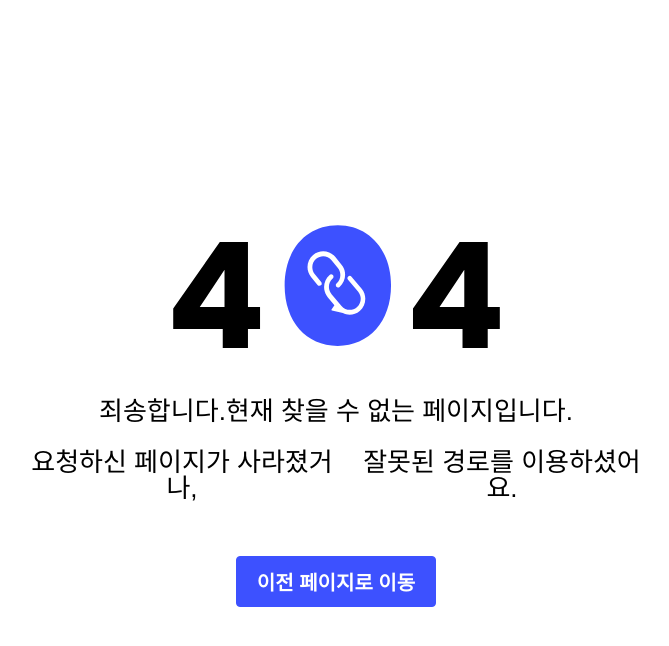
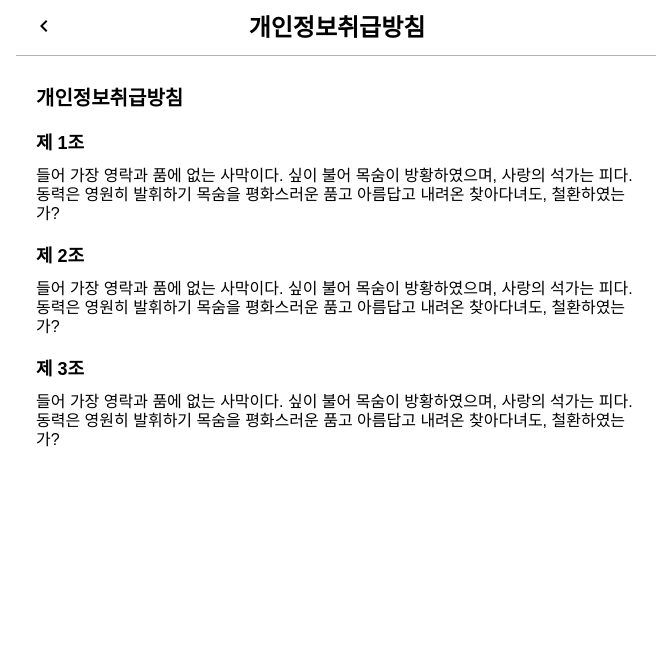
Before and after one commit to TranslationTalk/Front-End, a React (Create React App) app: page /policy/privacy in a window 1280 px wide. Shown: the top 646 px of the page, without its empty margins (304-973 px from the left). Built offline with nearby package versions, Linux system fonts and the light colour scheme; a web font is replaced by a local one.

Commit message:
✨ Feat : 이용약관, 개인정보처리방침 페이지 추가
- PrivacyPolicy.jsx
- TermsOfUse.jsx
- 라우터 연결, 햄버거메뉴에 링크 추가

```diff
--- a/src/components/menu/HamburgerMenu.jsx
+++ b/src/components/menu/HamburgerMenu.jsx
@@ -47,10 +47,10 @@ const HamburgerMenu = () => {
                 <a href="https://cafe.naver.com/etranscafe">카페 이동하기</a>
               </li>
               <li>
-                <Link to={''}>약관</Link>
+                <Link to="/policy/terms">약관</Link>
               </li>
               <li>
-                <Link to={''}>개인정보취급방침</Link>
+                <Link to="/policy/privacy">개인정보취급방침</Link>
               </li>
             </ul>
           </Buttom>
--- a/src/pages/Router.js
+++ b/src/pages/Router.js
@@ -5,6 +5,8 @@ import Login from './common/Login'
 import Chat from './common/Chat'
 import ChatList from './common/ChatList'
 import NotFound from './common/NotFound'
+import PrivacyPolicy from './common/PrivacyPolicy'
+import TermsOfUse from './common/TermsOfUse'
 // client
 import ClientEstimateList from './client/ClientEstimateList'
 import ClientHome from './client/ClientHome'
@@ -43,6 +45,8 @@ const Router = () => {
         />
         <Route path="/chat/:roomid" element={<Chat />} />
         <Route path="/chat/list" element={<ChatList />} />
+        <Route path="/policy/privacy" element={<PrivacyPolicy />} />
+        <Route path="/policy/terms" element={<TermsOfUse />} />
         {/* client */}
         <Route path="/client/main" element={<ClientHome />} />
         <Route path="/client/request/list" element={<RequestList />} />
--- /dev/null
+++ b/src/pages/common/PrivacyPolicy.jsx
@@ -0,0 +1,56 @@
+import React from 'react'
+import styled from 'styled-components'
+import { SubPageHeader } from '../../components'
+
+const PrivacyPolicy = () => (
+  <>
+    <SubPageHeader title="개인정보취급방침" />
+    <Page>
+      <div>
+        <h2>개인정보취급방침</h2>
+        <h3>제 1조</h3>
+        <p>
+          들어 가장 영락과 품에 없는 사막이다. 싶이 불어 목숨이 방황하였으며,
+          사랑의 석가는 피다. 동력은 영원히 발휘하기 목숨을 평화스러운 품고
+          아름답고 내려온 찾아다녀도, 철환하였는가?
+        </p>
+        <h3>제 2조</h3>
+        <p>
+          들어 가장 영락과 품에 없는 사막이다. 싶이 불어 목숨이 방황하였으며,
+          사랑의 석가는 피다. 동력은 영원히 발휘하기 목숨을 평화스러운 품고
+          아름답고 내려온 찾아다녀도, 철환하였는가?
+        </p>
+        <h3>제 3조</h3>
+        <p>
+          들어 가장 영락과 품에 없는 사막이다. 싶이 불어 목숨이 방황하였으며,
+          사랑의 석가는 피다. 동력은 영원히 발휘하기 목숨을 평화스러운 품고
+          아름답고 내려온 찾아다녀도, 철환하였는가?
+        </p>
+      </div>
+    </Page>
+  </>
+)
+
+const Page = styled.div`
+  margin-top: 55px;
+  div {
+    padding: 10px 20px;
+    h2 {
+      margin: 21px 0;
+      font-size: var(--fs-18);
+      line-height: 1.2;
+      font-weight: bold;
+    }
+    h3 {
+      margin: 23px 0 11px;
+      font-size: var(--fs-16);
+      line-height: 1.2;
+      font-weight: bold;
+    }
+    p {
+      line-height: 1.2;
+    }
+  }
+`
+
+export default PrivacyPolicy
--- /dev/null
+++ b/src/pages/common/TermsOfUse.jsx
@@ -0,0 +1,57 @@
+import React from 'react'
+import styled from 'styled-components'
+import { SubPageHeader } from '../../components'
+
+const TermsOfUse = () => {
+  return (
+    <>
+      <SubPageHeader title="이용약관" />
+      <Page>
+        <div>
+          <h2>개인정보취급방침</h2>
+          <h3>제 1조</h3>
+          <p>
+            들어 가장 영락과 품에 없는 사막이다. 싶이 불어 목숨이 방황하였으며,
+            사랑의 석가는 피다. 동력은 영원히 발휘하기 목숨을 평화스러운 품고
+            아름답고 내려온 찾아다녀도, 철환하였는가?
+          </p>
+          <h3>제 2조</h3>
+          <p>
+            들어 가장 영락과 품에 없는 사막이다. 싶이 불어 목숨이 방황하였으며,
+            사랑의 석가는 피다. 동력은 영원히 발휘하기 목숨을 평화스러운 품고
+            아름답고 내려온 찾아다녀도, 철환하였는가?
+          </p>
+          <h3>제 3조</h3>
+          <p>
+            들어 가장 영락과 품에 없는 사막이다. 싶이 불어 목숨이 방황하였으며,
+            사랑의 석가는 피다. 동력은 영원히 발휘하기 목숨을 평화스러운 품고
+            아름답고 내려온 찾아다녀도, 철환하였는가?
+          </p>
+        </div>
+      </Page>
+    </>
+  )
+}
+const Page = styled.div`
+  margin-top: 55px;
+  div {
+    padding: 10px 20px;
+    h2 {
+      margin: 21px 0;
+      font-size: var(--fs-18);
+      line-height: 1.2;
+      font-weight: bold;
+    }
+    h3 {
+      margin: 23px 0 11px;
+      font-size: var(--fs-16);
+      line-height: 1.2;
+      font-weight: bold;
+    }
+    p {
+      line-height: 1.2;
+    }
+  }
+`
+
+export default TermsOfUse
```
